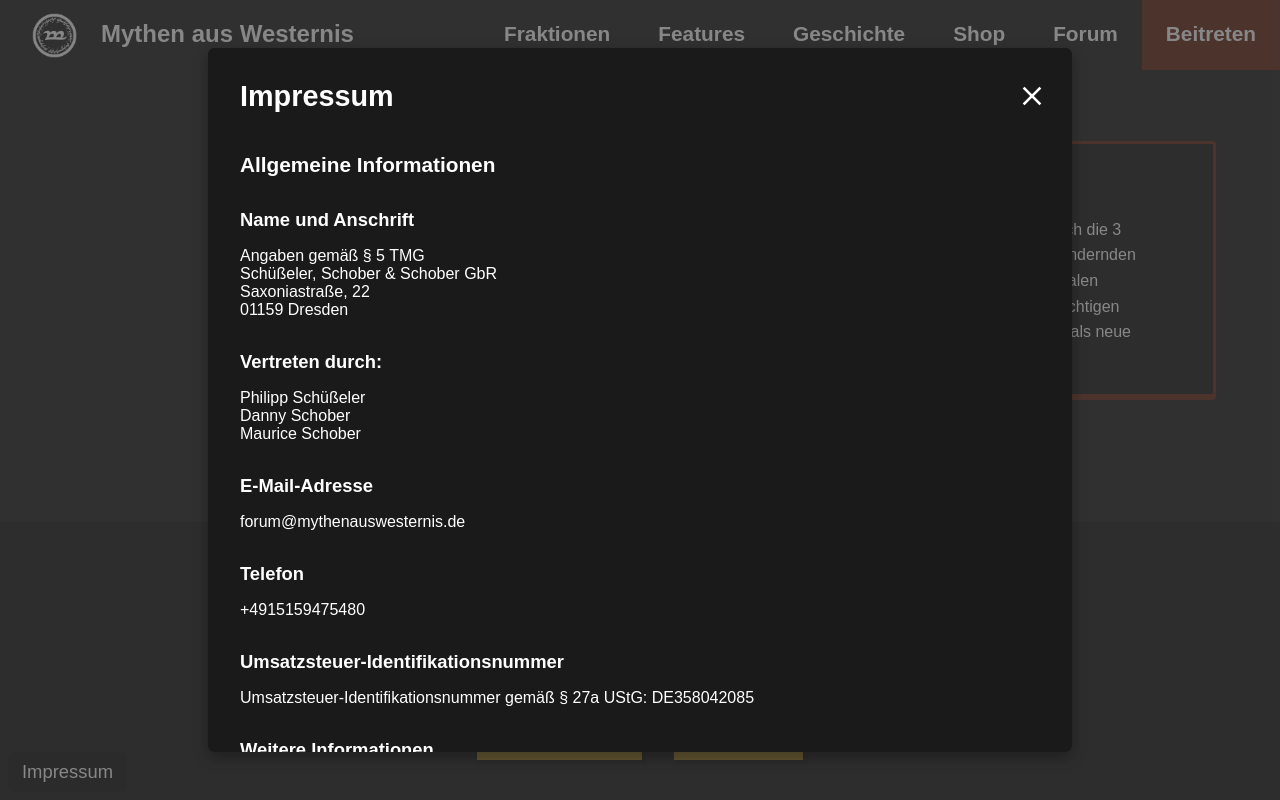
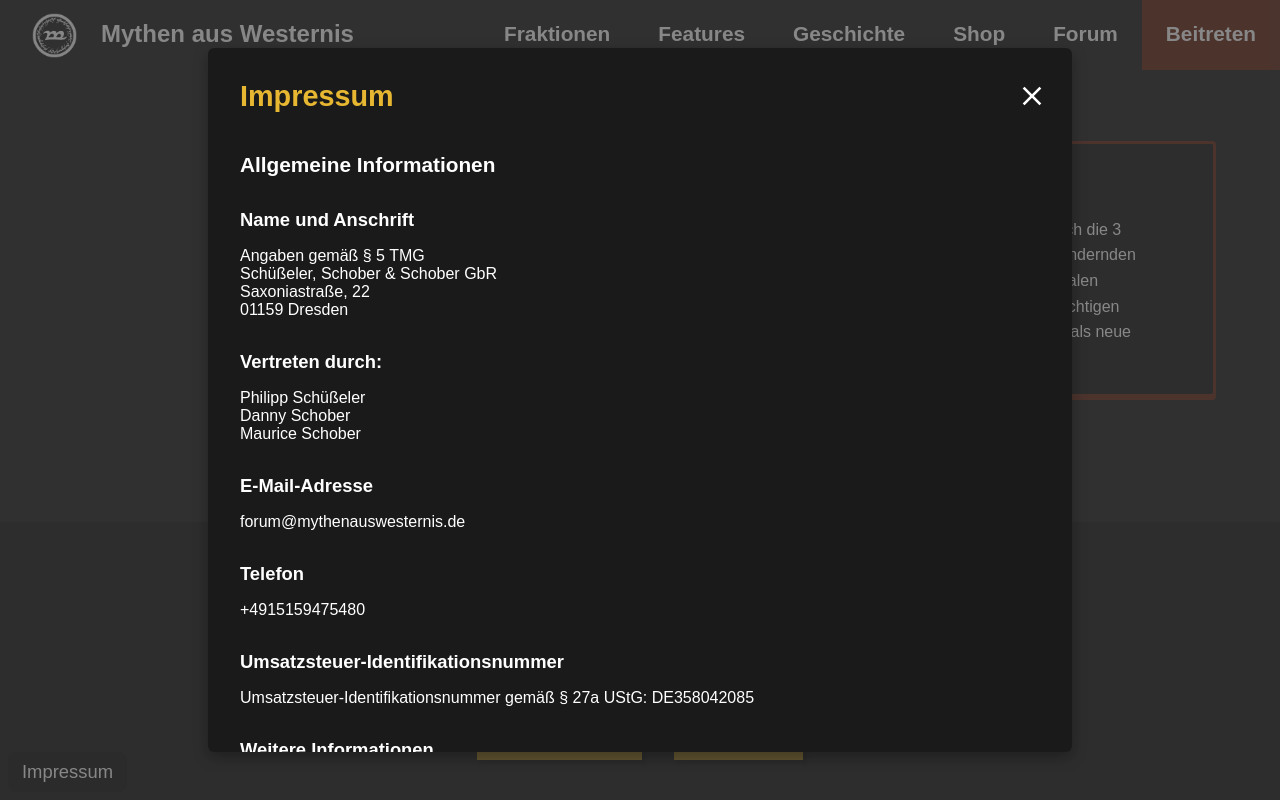
Before and after one commit to DannyINF/maw-rp-de, a Next.js app: page / in a window 1280 px wide. Both pictures are taken after a click on the button "Impressum". Shown: the part 7537-8337 px from the top of the page. Built offline with nearby package versions, Linux system fonts and the light colour scheme.

Commit message:
feat(modal) changed title color

```diff
--- a/src/components/modal/modal.module.scss
+++ b/src/components/modal/modal.module.scss
@@ -39,6 +39,7 @@
 	font-size: var(--font-size-subtitle);
 	font-weight: var(--font-weight-bold);
 	margin-top: 0;
+	color: var(--accent-color-primary-light);
 }
 
 .closeButton {
```
